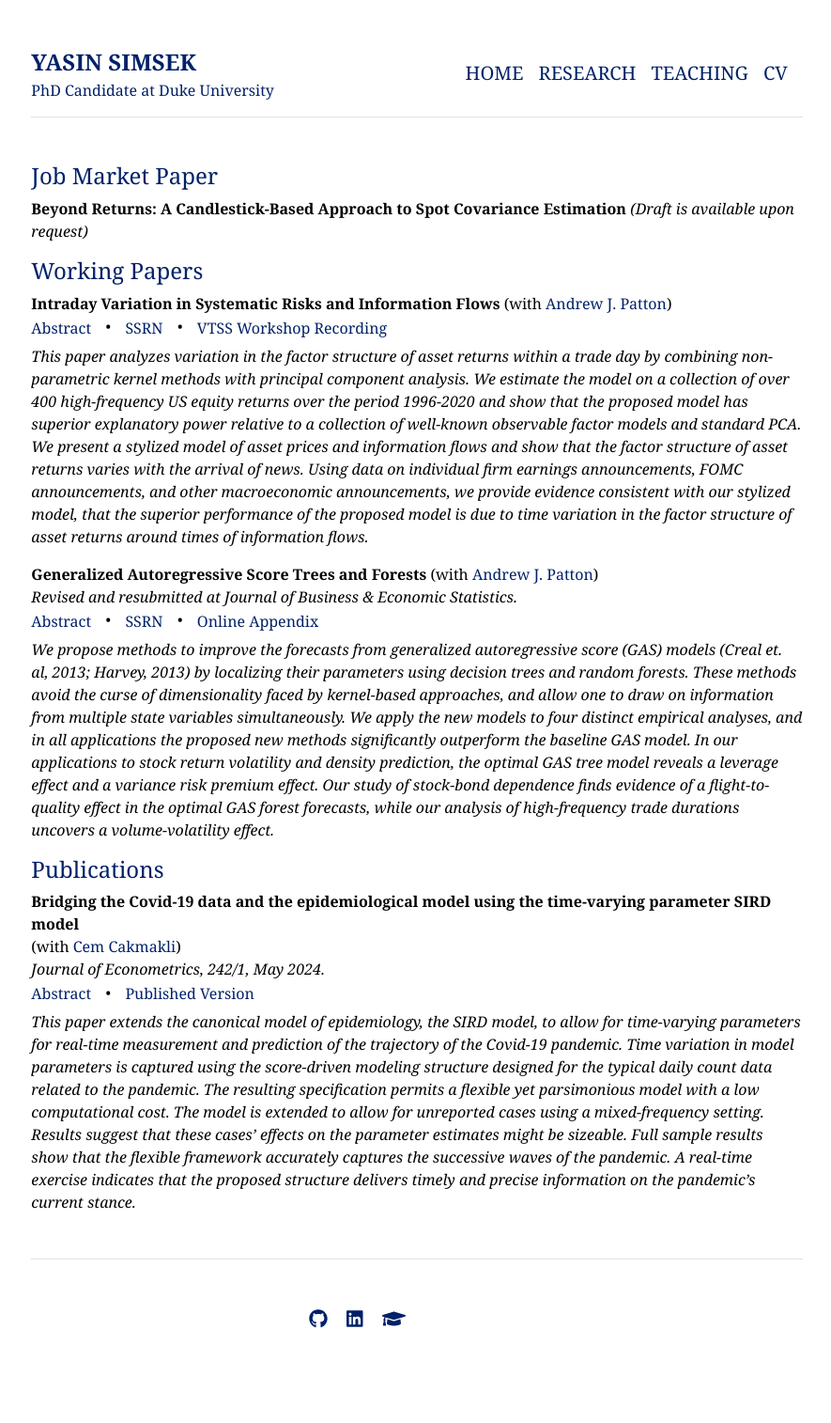
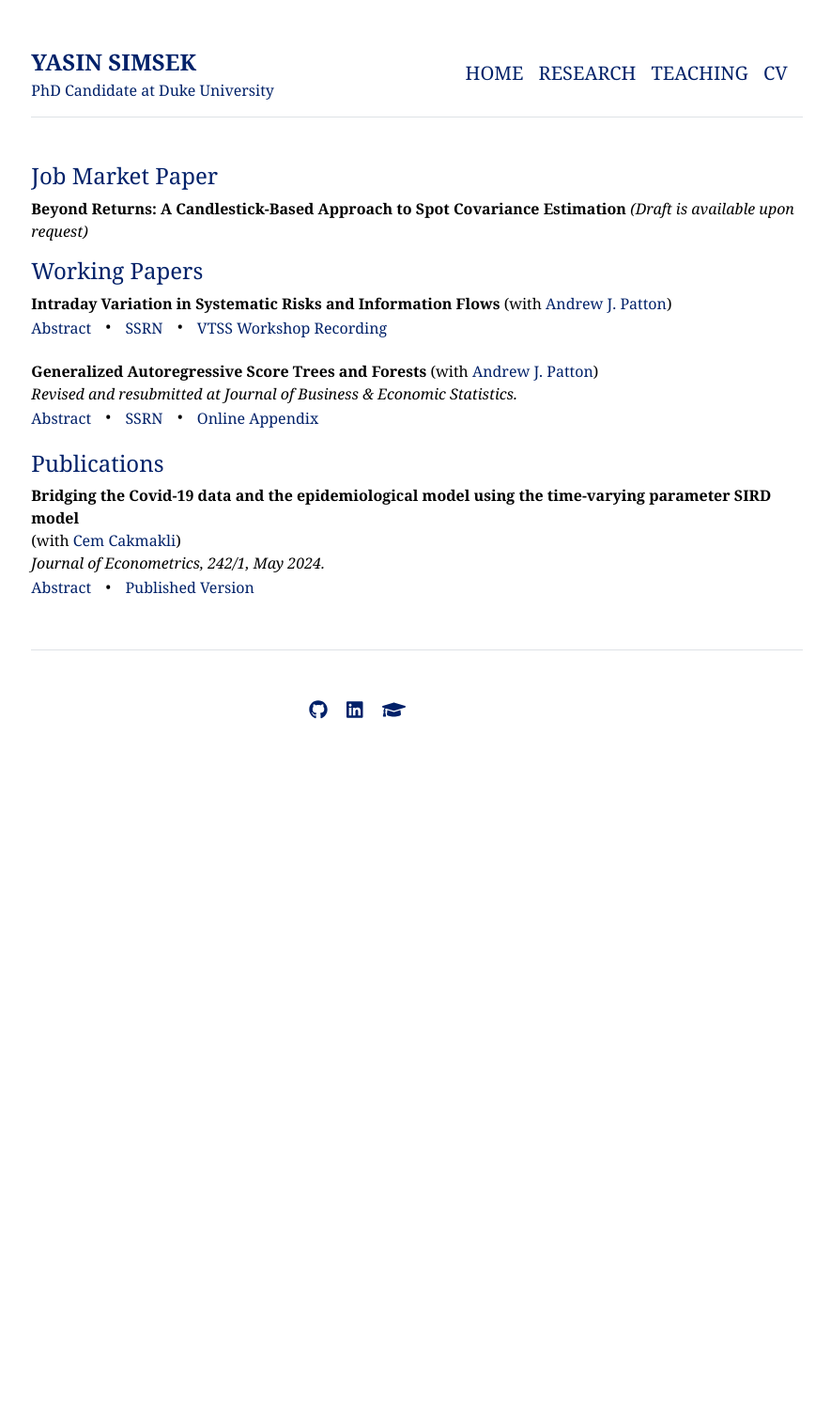
Before and after one commit to yasin-simsek/yasin-simsek.github.io, a Jekyll site: the page built from research.md, in a window 1280 px wide. Shown: the whole page at 94% size, without its empty margins (196-1081 px from the left). Built offline with Jekyll 4.4.1, drawn with Linux system fonts in a browser that asks for light colours; after the commit the page ends 900 px from its top, so only the background shows below that; part of the change alters nothing that is shown.

Commit message:
abstract show update

```diff
--- a/research.md
+++ b/research.md
@@ -11,14 +11,14 @@ title: "Research"
 }
 
 .abstract-content {
-    display: inline-block;    /* Show abstract by default */
-    opacity: 1;
+    display: none;           /* Hide abstract by default */
+    opacity: 0;
     transition: opacity 0.3s ease-in-out;
 }
 
-.abstract-content.hide {
-    display: none;           /* Hide abstract when .hide is added */
-    opacity: 0;
+.abstract-content.show {
+    display: inline-block;   /* Show abstract when .show is added */
+    opacity: 1;
     transition: opacity 0.3s ease-in-out;
 }
 
@@ -95,7 +95,7 @@ function toggleAbstract(element) {
         abstract = abstract.nextElementSibling;
     }
     if (abstract) {
-        abstract.classList.toggle("hide");
+        abstract.classList.toggle("show");
     }
 }
 
```
